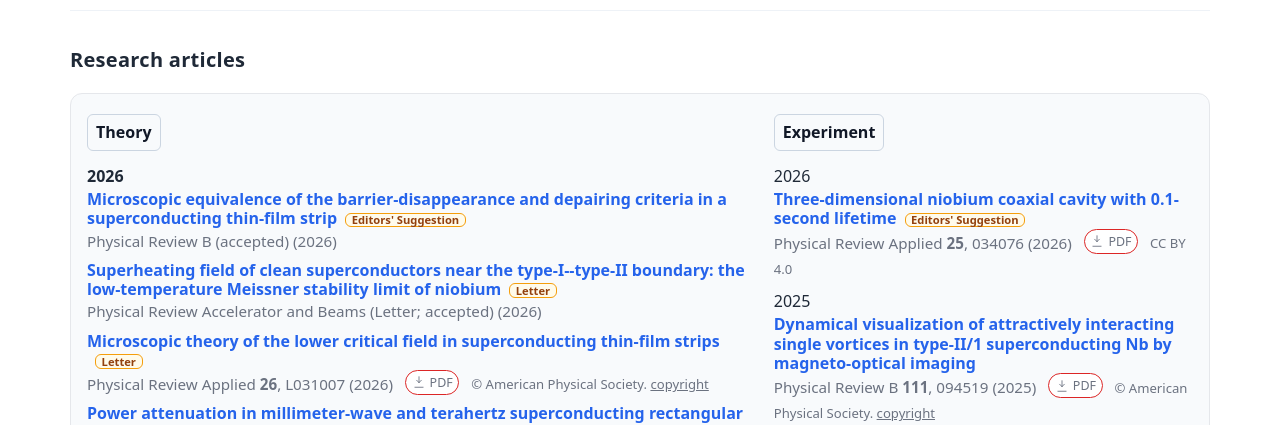
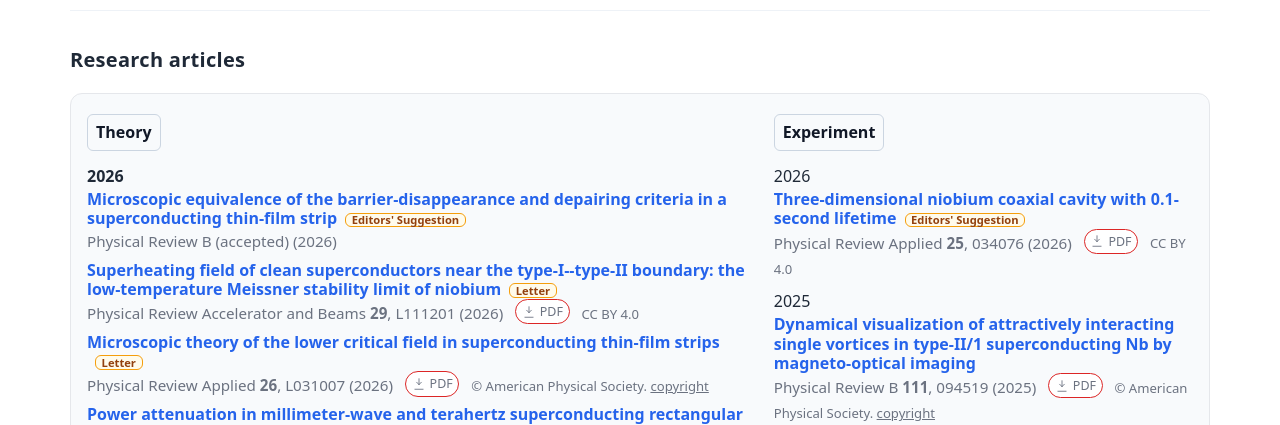
Before and after one commit to kbtkphys/kbtkphys.github.io, a plain HTML site: page index.html in a window 1280 px wide. Shown: the part 375-800 px from the top of the page. Drawn offline with Linux system fonts and the light colour scheme.

```diff
--- a/index.html
+++ b/index.html
@@ -172,7 +172,10 @@
             </li>
             <li class="pub-item">
               <div class="title"><a href="https://doi.org/10.1103/2hv4-v8wf" target="_blank" rel="noopener">Superheating field of clean superconductors near the type-I--type-II boundary: the low-temperature Meissner stability limit of niobium</a><span class="cited-badge" aria-label="Letter" title="Letter">Letter</span></div>
-              <div class="journal">Physical Review Accelerator and Beams (Letter; accepted) (2026)
+              <div class="journal">Physical Review Accelerator and Beams <b>29</b>, L111201 (2026)
+                  <a class="pdf-pill" href="articles/2026_Superheating field of clean superconductors near the type-I-type-II boundary The low-temperature Meissner stability limit of niobium.pdf" download>
+                  <svg viewBox="0 0 24 24" aria-hidden="true" width="14" height="14" style="flex:0 0 auto;"><path d="M12 3v10m0 0 4-4m-4 4-4-4M5 21h14" fill="none" stroke="currentColor" stroke-width="1.5" stroke-linecap="round" stroke-linejoin="round"/></svg><span>PDF</span></a>
+                <span class="rights">CC BY 4.0 </span>
               </div>
             </li>
             <li class="pub-item">
```
